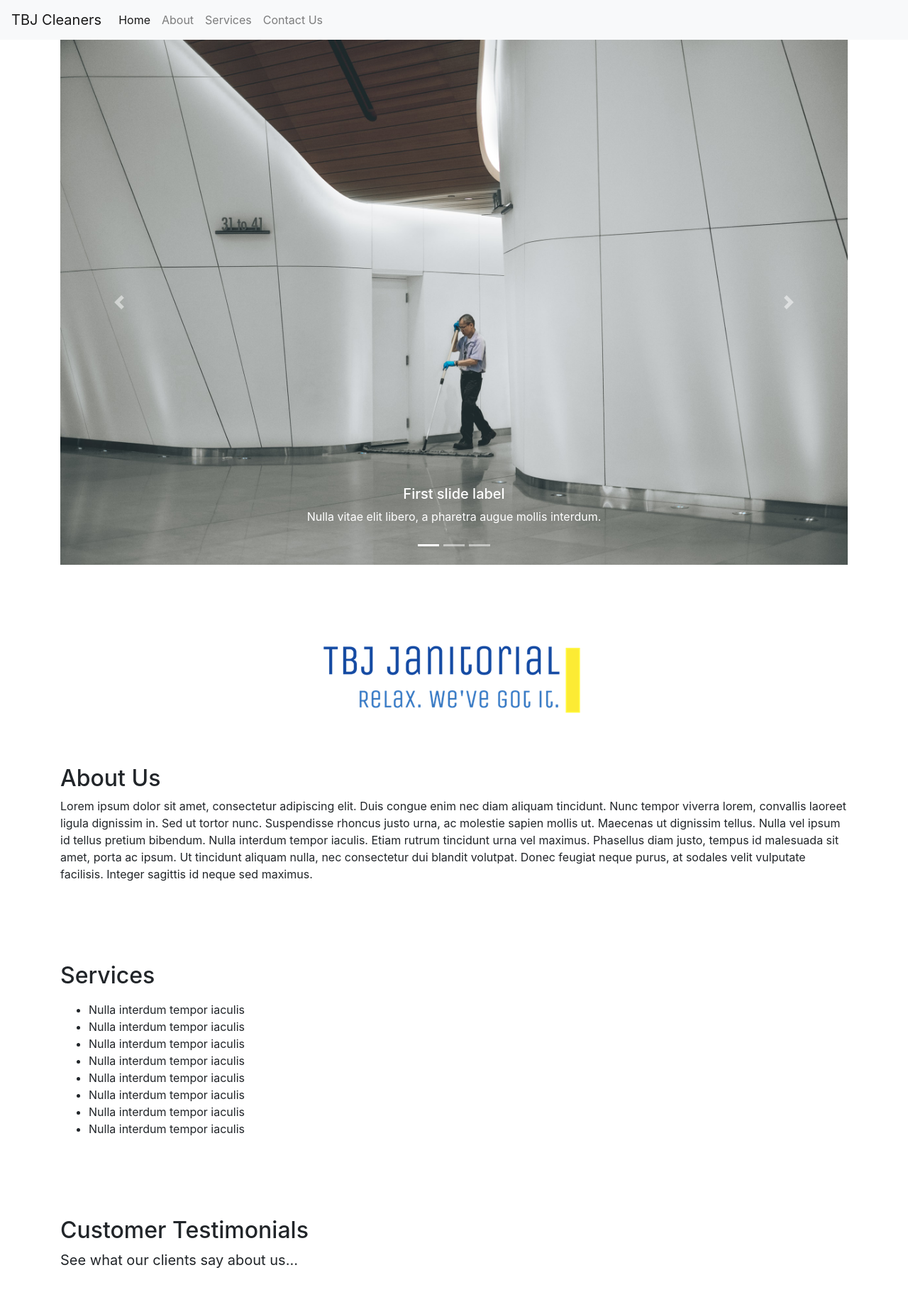
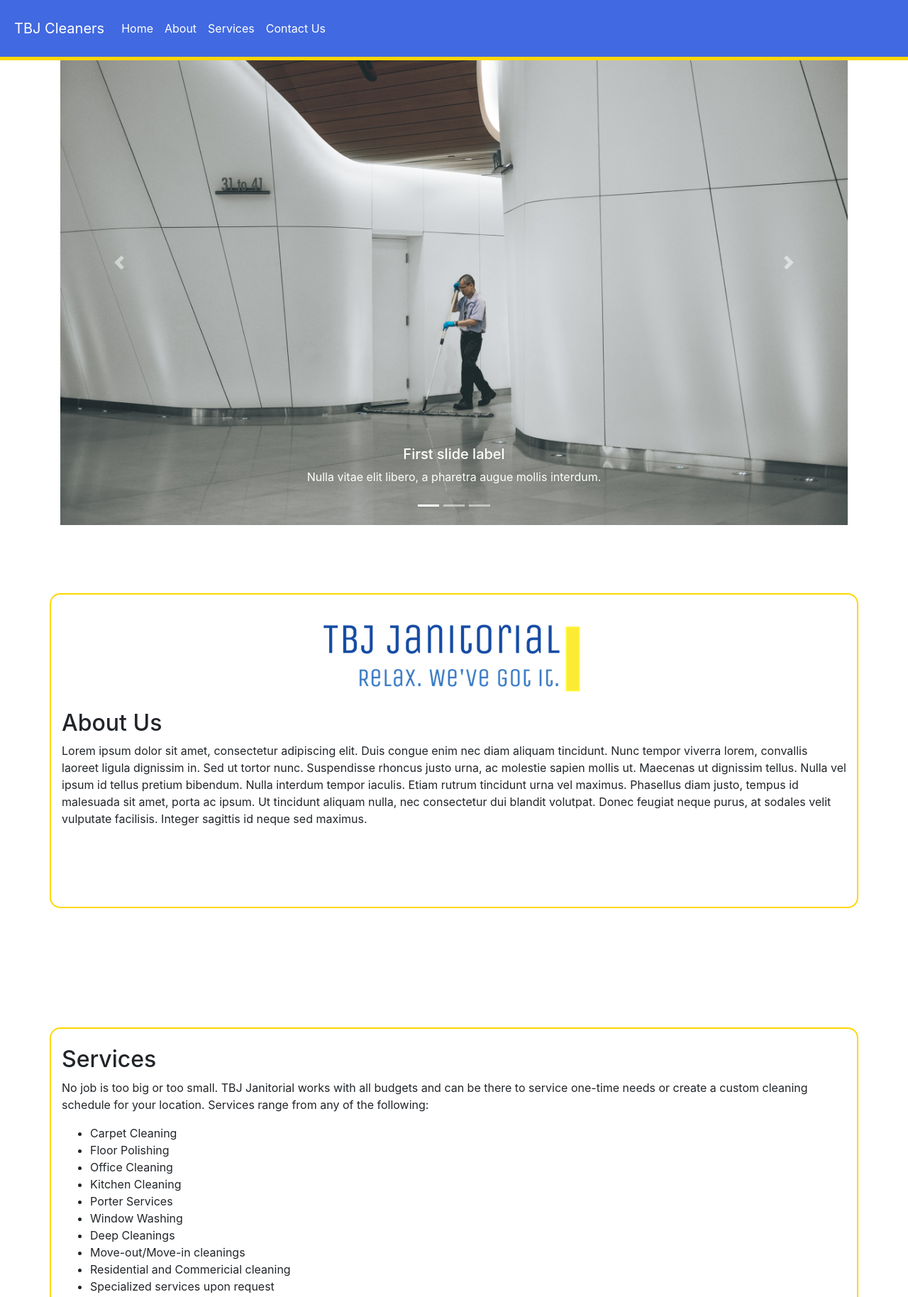
Before and after one commit to efrenmarin45/tbj-cleaners, a plain HTML site: page index.html in a window 1280 px wide. Shown: the top 1828 px of the page at 71% size. Drawn offline with nearby package versions, Linux system fonts and the light colour scheme.

Commit message:
Added fixed navbar

```diff
--- a/index.html
+++ b/index.html
@@ -13,33 +13,57 @@
 
     <title>TBJ Cleaners</title>
 </head>
+<header>
+    <nav class="navbar navbar-expand-lg navbar-light fixed-top" style="padding: 20px">
+            <a class="navbar-brand" style="color: white" href="#">TBJ Cleaners</a>
+            <button class="navbar-toggler" style="background-color: gold" type="button" data-toggle="collapse" data-target="#navbarSupportedContent" aria-controls="navbarSupportedContent" aria-expanded="false" aria-label="Toggle navigation">
+            <span class="navbar-toggler-icon"></span>
+            </button>
+            <div class="collapse navbar-collapse" id="navbarSupportedContent">
+                <ul class="navbar-nav mr-auto">
+                <li class="nav-item active">
+                    <a class="nav-link" href="#" style="color: white">Home<span class="sr-only">(current)</span></a>
+                </li>
+                <li class="nav-item">
+                    <a class="nav-link" href="#logo" style="color: white">About</a>
+                </li>
+                <li class="nav-item">
+                    <a class="nav-link" href="#servicesSection" style="color: white">Services</a>
+                </li>
+                <li class="nav-item">
+                    <a class="nav-link" href="#contactSection" style="color: white">Contact Us</a>
+                </li>
+                </ul>
+            </div>
+    </nav>
+</header>
 <body>
-    <nav class="navbar sticky-top navbar-expand-lg navbar-light bg-light">
-        <a class="navbar-brand" href="#">TBJ Cleaners</a>
-        <button class="navbar-toggler" type="button" data-toggle="collapse" data-target="#navbarSupportedContent" aria-controls="navbarSupportedContent" aria-expanded="false" aria-label="Toggle navigation">
+    <!-- <nav class="navbar sticky-top navbar-expand-lg navbar-light">
+        <a class="navbar-brand" style="color: white" href="#">TBJ Cleaners</a>
+        <button class="navbar-toggler" style="background-color: gold" type="button" data-toggle="collapse" data-target="#navbarSupportedContent" aria-controls="navbarSupportedContent" aria-expanded="false" aria-label="Toggle navigation">
         <span class="navbar-toggler-icon"></span>
         </button>
         <div class="collapse navbar-collapse" id="navbarSupportedContent">
           <ul class="navbar-nav mr-auto">
             <li class="nav-item active">
-              <a class="nav-link" href="#">Home<span class="sr-only">(current)</span></a>
+              <a class="nav-link" href="#" style="color: white">Home<span class="sr-only">(current)</span></a>
             </li>
             <li class="nav-item">
-              <a class="nav-link" href="#logo">About</a>
+              <a class="nav-link" href="#logo" style="color: white">About</a>
             </li>
             <li class="nav-item">
-                <a class="nav-link" href="#servicesSection">Services</a>
+                <a class="nav-link" href="#servicesSection" style="color: white">Services</a>
             </li>
             <li class="nav-item">
-                <a class="nav-link" href="#contactSection">Contact Us</a>
+                <a class="nav-link" href="#contactSection" style="color: white">Contact Us</a>
             </li>
           </ul>
         </div>
-      </nav>
+      </nav> -->
 
 
 
-      <div class="container">
+      <div class="container" style="border: none">
         <div id="carouselExampleCaptions" class="carousel slide" data-ride="carousel">
             <ol class="carousel-indicators">
               <li data-target="#carouselExampleCaptions" data-slide-to="0" class="active"></li>
@@ -84,9 +108,8 @@
       <br>
       <br>
       <div class="container">
+          <br>
           <img src="assets/images/tbj_logo.png" class="logo" id="logo">
-          <br>
-          <br>
           <h2 style="text-align: left" id="aboutUs">About Us</h2>
           <p>Lorem ipsum dolor sit amet, consectetur adipiscing elit. Duis congue enim nec diam aliquam tincidunt. Nunc tempor viverra lorem, convallis laoreet ligula dignissim in. Sed ut tortor nunc. Suspendisse rhoncus justo urna, ac molestie sapien mollis ut. Maecenas ut dignissim tellus. Nulla vel ipsum id tellus pretium bibendum. Nulla interdum tempor iaculis. Etiam rutrum tincidunt urna vel maximus. Phasellus diam justo, tempus id malesuada sit amet, porta ac ipsum. Ut tincidunt aliquam nulla, nec consectetur dui blandit volutpat. Donec feugiat neque purus, at sodales velit vulputate facilisis. Integer sagittis id neque sed maximus.</p>
           <br>
@@ -94,26 +117,41 @@
           <br>
           <br>
       </div>
+      <br>
+      <br>
+      <br>
+      <br>
+      <br>
+      <br>
+      <br>
       <div class="container">
+          <br>
           <h2 style="text-align:left" id="servicesSection">Services</h2>
-          <p>
+          <p>No job is too big or too small. TBJ Janitorial works with all budgets and can be there to service one-time needs or create a custom cleaning schedule for your location. Services range from any of the following:
               <ul>
-                  <li>Nulla interdum tempor iaculis</li>
-                  <li>Nulla interdum tempor iaculis</li>
-                  <li>Nulla interdum tempor iaculis</li>
-                  <li>Nulla interdum tempor iaculis</li>
-                  <li>Nulla interdum tempor iaculis</li>
-                  <li>Nulla interdum tempor iaculis</li>
-                  <li>Nulla interdum tempor iaculis</li>
-                  <li>Nulla interdum tempor iaculis</li>
+                  <li>Carpet Cleaning</li>
+                  <li>Floor Polishing</li>
+                  <li>Office Cleaning</li>
+                  <li>Kitchen Cleaning</li>
+                  <li>Porter Services</li>
+                  <li>Window Washing</li>
+                  <li>Deep Cleanings</li>
+                  <li>Move-out/Move-in cleanings</li>
+                  <li>Residential and Commericial cleaning</li>
+                  <li>Specialized services upon request</li>
               </ul>
           </p>
+          <br>
       </div>
       <br>
       <br>
       <br>
       <br>
+      <br>
+      <br>
+      <br>
       <div class="container google-reviews">
+          <br>
           <h2 style="text-align:left">Customer Testimonials</h2>
           <p style="text-align:left; font-size: 20px">See what our clients say about us...</p>
           <script src="https://apps.elfsight.com/p/platform.js" defer></script>
@@ -128,6 +166,7 @@
       <br>
       <br>
       <div class="container">
+          <br>
           <h2 style="text-align: left" id="contactSection">Contact Us</h2>
           <form>
                 <div class="form-row">
@@ -167,9 +206,21 @@
                         </div>
                     </div>
                 </div>
-                <p style="font-size: 12px">By clicking or tapping Submit, you are consenting to being contacted about your inquiry either by phone, email, or both.</p>
+                <div class="form-group">
+                    <div class="form-check">
+                        <input class="form-check-input" type="checkbox" value="" id="invalidCheck" required>
+                        <label class="form-check-label" for="invalidCheck">
+                        Consent to contact
+                        </label>
+                        <div class="invalid-feedback">
+                        You must agree before submitting.
+                        </div>
+                        </div>
+                    </div>
+                <p style="font-size: 12px">By clicking or tapping Submit, you are consenting to being contacted about your inquiry either by phone, email, or both. If you agree please check the box above.</p>
                 <button type="submit" class="btn btn-primary">Submit</button>
               </form>
+              <br>
       </div>
       <br>
       <br>
@@ -187,7 +238,7 @@
     <p style="text-align: center; color: white">
         TBJ Janitorial &nbsp | &nbsp P.O. BOX 4622 Long Beach, CA 90804 &nbsp | &nbsp Serving the Los Angeles and Orange County areas
     </p>
-    <p style="text-align: center; color: white">
+    <p style="text-align: center; color: white; font-size: 12px;">
         Created by BeeWhoop Media 2020
     </p>
 </footer>
--- a/script.js
+++ b/script.js
@@ -8,4 +8,4 @@ window.scroll({
     top: 0,
     left: 0,
     behavior: 'smooth'
-  });
+});
--- a/style.css
+++ b/style.css
@@ -10,9 +10,21 @@ html{
     scroll-behavior: smooth;
 }
 
+.navbar{
+    border-bottom: 5px solid gold;
+    background-color: royalblue;
+    padding: 20px;
+}
+
 body{
     display: flex;
     flex-direction: column;
+}
+
+.container{
+    background-color: white;
+    border: solid 2px gold;
+    border-radius: 15px;
 }
 
 .logo {
@@ -20,14 +32,9 @@ body{
     margin: auto;
 }
 
-
-
-
 .google-reviews{
     flex: 1 0 auto;
 }
-
-
 
 .footer{
     flex-shrink: 0;
```
